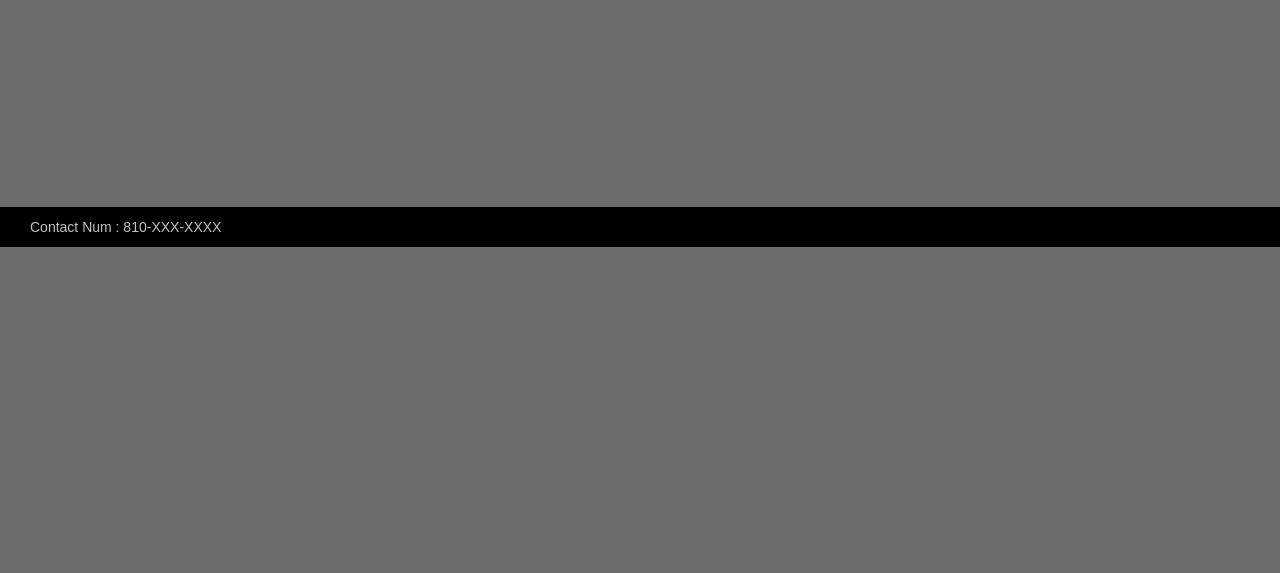
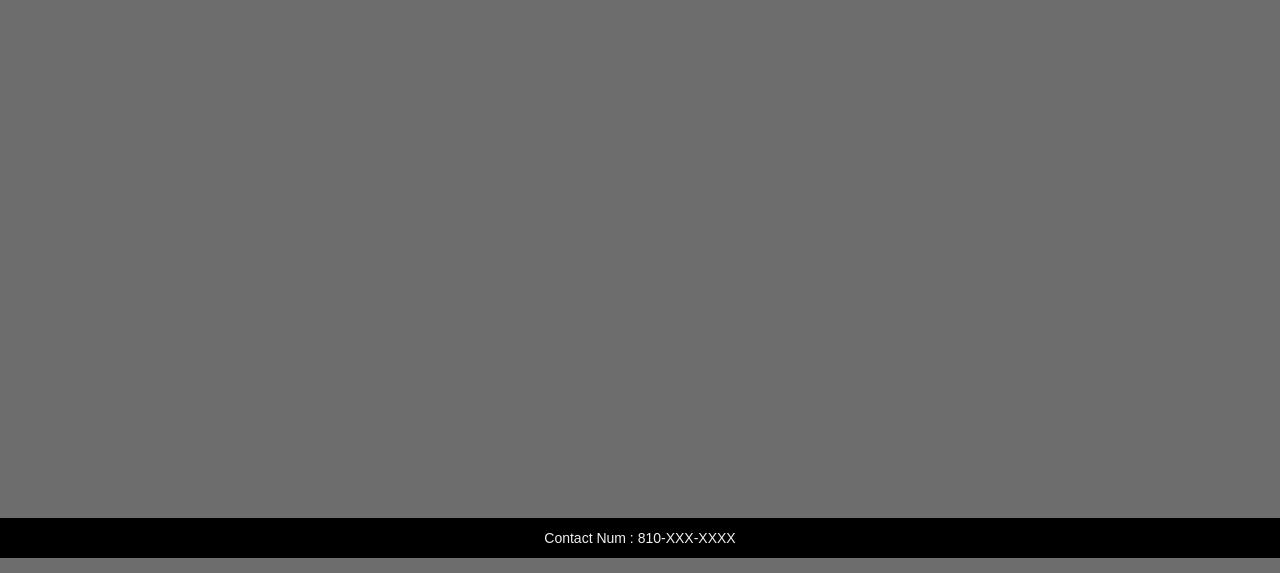
Before and after one commit to sukhesh035/Marketting-App, a website: page public/index.html at #!/home in a window 1280 px wide. Shown: the part 553-1126 px from the top of the page. Drawn offline with nearby package versions, Linux system fonts and the light colour scheme; a web font is replaced by a local one.

Commit message:
made changes in css

```diff
--- a/public/home/home.html
+++ b/public/home/home.html
@@ -21,4 +21,6 @@
     </div>
 
 </div>
+<div>
 <ui-view></ui-view>
+</div>
--- /dev/null
+++ b/public/index.css
@@ -0,0 +1,53 @@
+/*
+.footer {
+    background: black;
+    bottom: 0px;
+
+    position: absolute;
+    padding: 10px 30px 10px 30px;
+}
+
+footer {
+    color: #c1c1c1;
+    bottom: 0px;
+
+    width: 100%;
+    padding: 1rem;
+}
+
+*/
+
+
+/**
+ * Demo Styles
+ */
+
+html {
+    height: 100%;
+    box-sizing: border-box;
+}
+
+*,
+*:before,
+*:after {
+    box-sizing: inherit;
+}
+
+body {
+    position: relative;
+    margin: 0;
+    padding-bottom: 6rem;
+    min-height: 100%;
+    font-family: "Helvetica Neue", Arial, sans-serif;
+}
+
+.footer {
+    position: absolute;
+    right: 0;
+    bottom: 0;
+    left: 0;
+    width: 100%;
+    padding: 1rem;
+    background: black;
+    text-align: center;
+}
--- a/public/index.html
+++ b/public/index.html
@@ -11,6 +11,8 @@
 <script src="https://maxcdn.bootstrapcdn.com/bootstrap/3.3.7/js/bootstrap.min.js"></script>
 <link href="https://fonts.googleapis.com/css?family=Archivo+Narrow" rel="stylesheet">
 <link rel="stylesheet" href="home/home.css">
+<link rel="stylesheet" href="index.css">
+<link rel="stylesheet" href="list/list.css">
 <script src="/lib/angular.min.js"></script>
 <script src="/lib/angular-ui-router.js"></script>
 <script src="/routes/route.js"></script>
@@ -49,29 +51,12 @@
         </div>
 
     </div>
-
-
     <footer>
         <div class="footer"> Contact Num : 810-XXX-XXXX</div>
     </footer>
 
 
 
-    <style>
-        .footer {
-            background: black;
-            bottom: 0px;
-            padding: 10px 30px 10px 30px;
-        }
-
-        footer {
-            color: #c1c1c1;
-            bottom: 0px;
-            position: absolute;
-            width: 100%;
-        }
-
-    </style>
 
 
 </body>
--- /dev/null
+++ b/public/list/list.css
@@ -0,0 +1,16 @@
+.candidate_item {
+    display: inline-block;
+}
+
+.candidate_container {
+    float: left;
+    margin: 20px;
+    background: #fff;
+    color: #5f5f5f;
+    height: 230px;
+    width: 200px;
+}
+
+.candidate {
+    padding: 20px;
+}
--- a/public/list/list.js
+++ b/public/list/list.js
@@ -3,9 +3,7 @@ app.controller("list_controller", ["$scope", "$http", function ($scope, $http) {
     $http.get('data/mockData.json').then(function (data) {
         $scope.mockList = data.data.data;
         console.log($scope.mockList);
-//$scope.name = "sai";
-//        $scope.arr = $scope.mockList.data;
-//        console.log($scope.arr);
+
     });
 
 
```
Also changed, not shown: public/list/list.html (+2 -28 lines).
